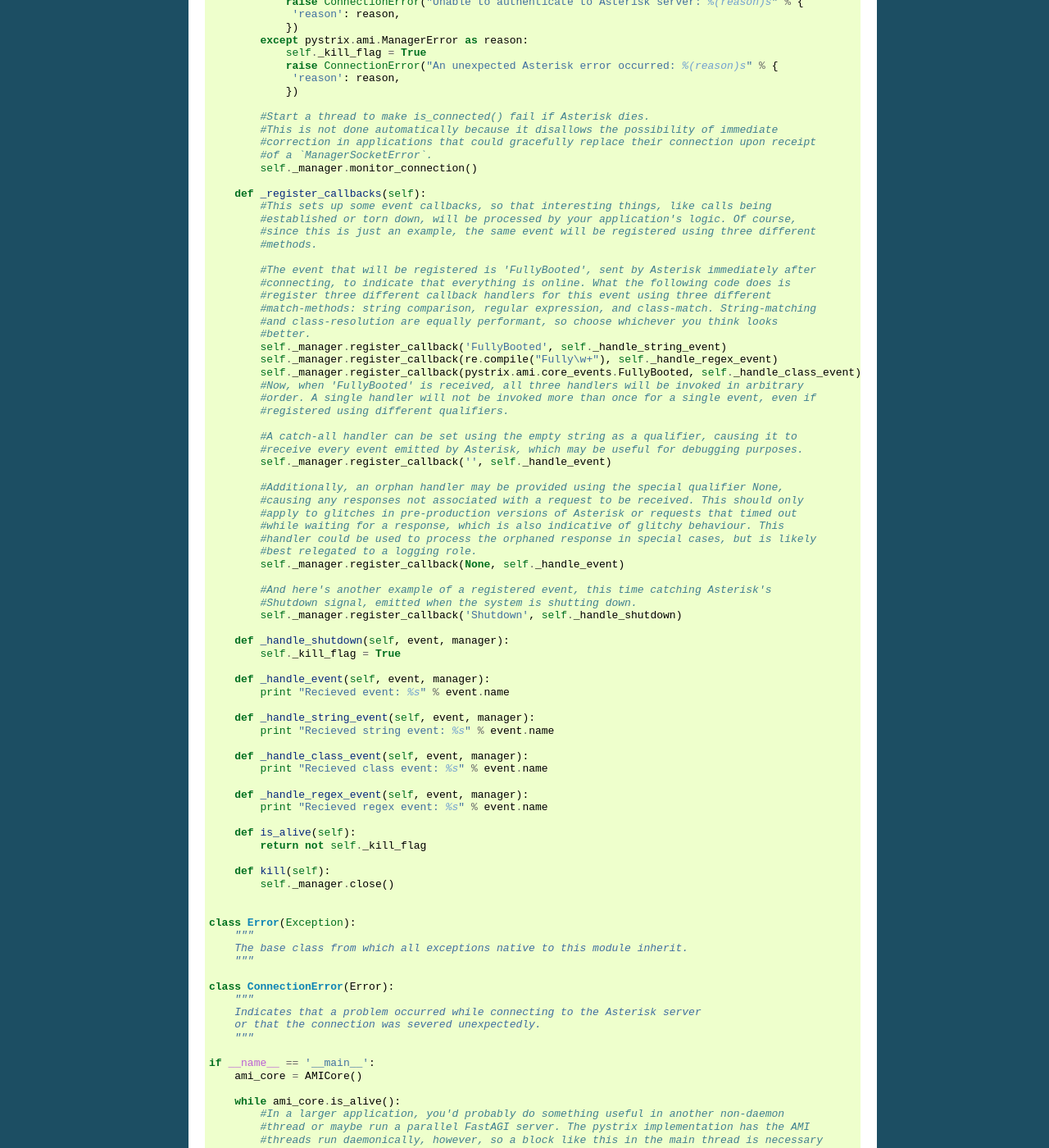
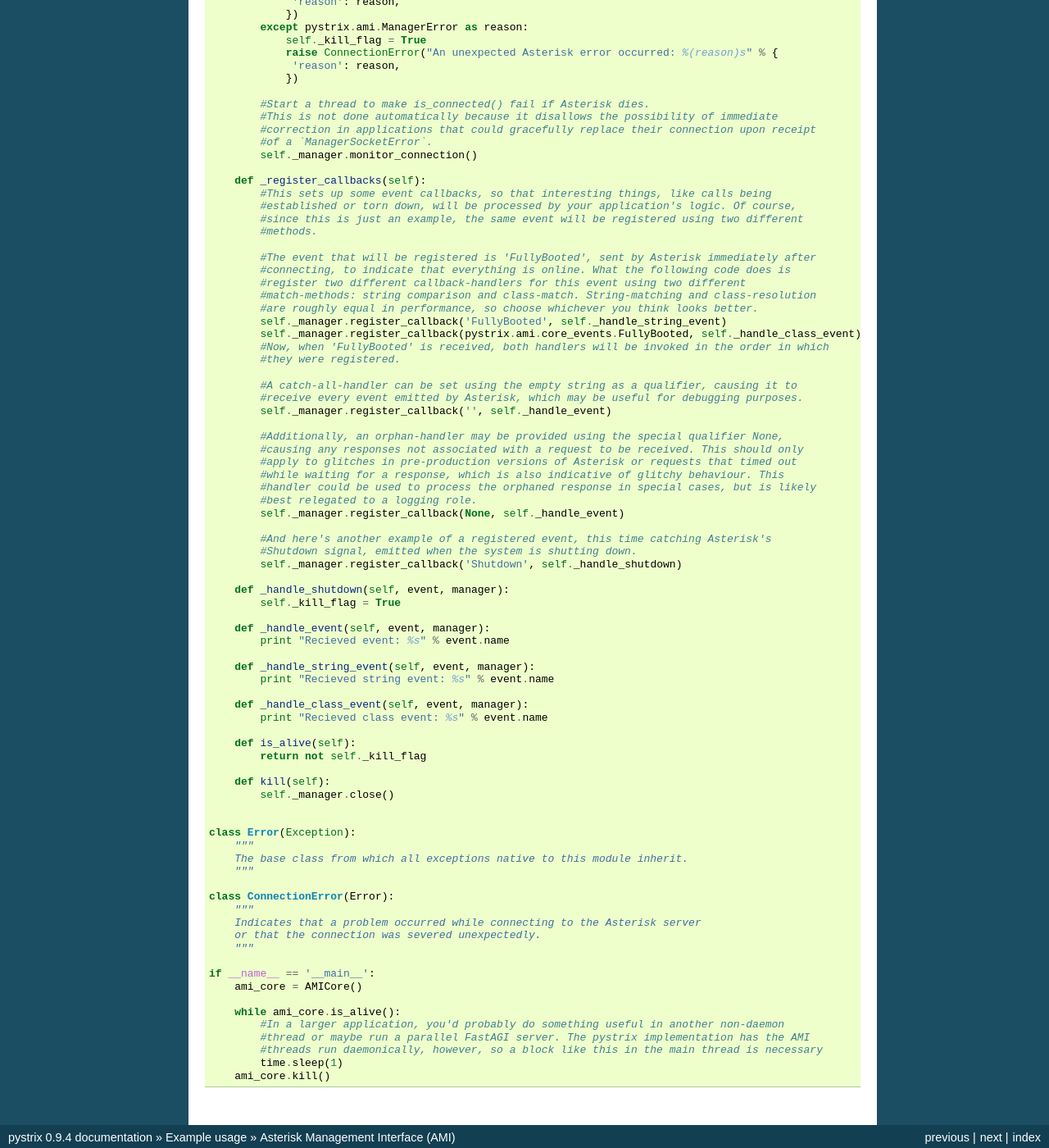
Before and after one commit to IVRTech/pystrix, a Sphinx documentation site: the page built from doc/examples/ami.rst, in a window 1280 px wide and 1400 px high, scrolled down 1190 px. Shown: the whole window at 82% size. Built offline with Sphinx 7.4.7, drawn with Linux system fonts in a browser that asks for light colours.

Commit message:
Dropped regular-expression-based event-matching.
Events are now executed in registration-order.

Callbacks are no longer executed only once per event, but may only be registered once per event, so it should all work out.

```diff
--- a/doc/examples/ami.rst
+++ b/doc/examples/ami.rst
@@ -5,7 +5,6 @@ A simple, if verbose, AMI implementation is provided below, demonstrating how to
 with MD5-based authentication, how to connect callback handlers for events, and how to send requests
 for information::
 
-    import re
     import time
 
     import pystrix
@@ -89,27 +88,24 @@ for information::
         def _register_callbacks(self):
             #This sets up some event callbacks, so that interesting things, like calls being
             #established or torn down, will be processed by your application's logic. Of course,
-            #since this is just an example, the same event will be registered using three different
+            #since this is just an example, the same event will be registered using two different
             #methods.
 
             #The event that will be registered is 'FullyBooted', sent by Asterisk immediately after
             #connecting, to indicate that everything is online. What the following code does is
-            #register three different callback handlers for this event using three different
-            #match-methods: string comparison, regular expression, and class-match. String-matching
-            #and class-resolution are equally performant, so choose whichever you think looks
-            #better.
+            #register two different callback-handlers for this event using two different
+            #match-methods: string comparison and class-match. String-matching and class-resolution
+            #are roughly equal in performance, so choose whichever you think looks better.
             self._manager.register_callback('FullyBooted', self._handle_string_event)
-            self._manager.register_callback(re.compile("Fully\w+"), self._handle_regex_event)
             self._manager.register_callback(pystrix.ami.core_events.FullyBooted, self._handle_class_event)
-            #Now, when 'FullyBooted' is received, all three handlers will be invoked in arbitrary
-            #order. A single handler will not be invoked more than once for a single event, even if
-            #registered using different qualifiers.
+            #Now, when 'FullyBooted' is received, both handlers will be invoked in the order in which
+            #they were registered.
 
-            #A catch-all handler can be set using the empty string as a qualifier, causing it to
+            #A catch-all-handler can be set using the empty string as a qualifier, causing it to
             #receive every event emitted by Asterisk, which may be useful for debugging purposes.
             self._manager.register_callback('', self._handle_event)
 
-            #Additionally, an orphan handler may be provided using the special qualifier None,
+            #Additionally, an orphan-handler may be provided using the special qualifier None,
             #causing any responses not associated with a request to be received. This should only
             #apply to glitches in pre-production versions of Asterisk or requests that timed out
             #while waiting for a response, which is also indicative of glitchy behaviour. This
@@ -132,9 +128,6 @@ for information::
 
         def _handle_class_event(self, event, manager):
             print "Recieved class event: %s" % event.name
-
-        def _handle_regex_event(self, event, manager):
-            print "Recieved regex event: %s" % event.name
 
         def is_alive(self):
             return not self._kill_flag
```
Also changed, not shown: 1 other file.
